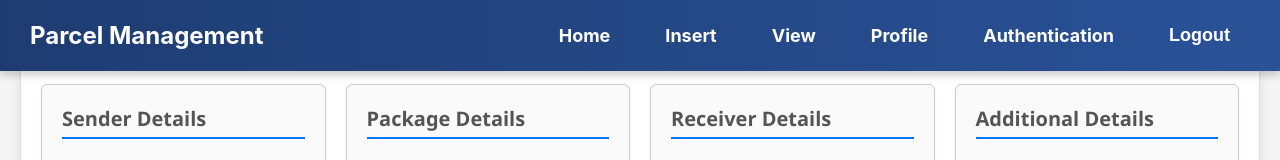
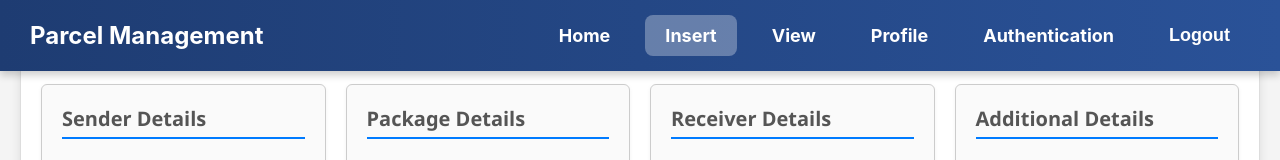
Before and after one commit to ParcelManagment/Website_Frontend, a React (Create React App) app in the folder Parcel_Management_System/: page /insert in a window 1280 px wide. Shown: the top 160 px of the page. Built offline with nearby package versions, Linux system fonts and the light colour scheme; no server answers.

Commit message:
Update Navbar

```diff
--- a/Parcel_Management_System/src/Components/NavigationBar/NavigationBar.css
+++ b/Parcel_Management_System/src/Components/NavigationBar/NavigationBar.css
@@ -62,3 +62,8 @@
     border-radius: 8px; /* Same border radius as links */
     transition: background-color 0.3s ease, transform 0.3s ease; /* Smooth transitions */
 }
+.navigation-bar .links a.active-link {
+    background-color: rgba(255, 255, 255, 0.3); /* Highlight color */
+    color: #ffffff; /* Text color for active link */
+    border-radius: 8px; /* Optional: rounded corners for highlight */
+}
--- a/Parcel_Management_System/src/Components/NavigationBar/NavigationBar.jsx
+++ b/Parcel_Management_System/src/Components/NavigationBar/NavigationBar.jsx
@@ -1,11 +1,12 @@
 import React, { useState, useEffect } from 'react';
-import { Link, useNavigate } from 'react-router-dom';
+import { Link, useNavigate, useLocation } from 'react-router-dom';
 import axios from 'axios';
 import './NavigationBar.css';
 
 const NavigationBar = () => {
     const [isLoggedIn, setIsLoggedIn] = useState(true);
     const navigate = useNavigate();
+    const location = useLocation();
 
     useEffect(() => {
         const checkAuthorization = async () => {
@@ -15,7 +16,7 @@ const NavigationBar = () => {
             } catch (error) {
                 if (error.response && error.response.status === 401) {
                     setIsLoggedIn(false);
-                    //navigate('/'); // Redirect to the login page if unauthorized
+                    // navigate('/'); // Redirect to the login page if unauthorized
                 }
             }
         };
@@ -34,19 +35,21 @@ const NavigationBar = () => {
                 console.error('Logout failed:', error);
             }
         } else {
-            //navigate('/'); // Redirect to the login page
+            navigate('/');  // Redirect to the login page
         }
     };
+
+    const getLinkClass = (path) => location.pathname === path ? 'active-link' : '';
 
     return (
         <nav className="navigation-bar">
             <div className="logo">Parcel Management</div>
             <div className="links">
-                <Link to="/home">Home</Link>
-                <Link to="/insert">Insert</Link>
-                <Link to="/view">View</Link>
-                <Link to="/profile">Profile</Link>
-                <Link to="/auth">Authentication</Link>
+                <Link to="/home" className={getLinkClass('/home')}>Home</Link>
+                <Link to="/insert" className={getLinkClass('/insert')}>Insert</Link>
+                <Link to="/view" className={getLinkClass('/view')}>View</Link>
+                <Link to="/profile" className={getLinkClass('/profile')}>Profile</Link>
+                <Link to="/auth" className={getLinkClass('/auth')}>Authentication</Link>
                 <button onClick={handleLoginLogout} className="logout-button">
                     {isLoggedIn ? 'Logout' : 'Login'}
                 </button>
```
